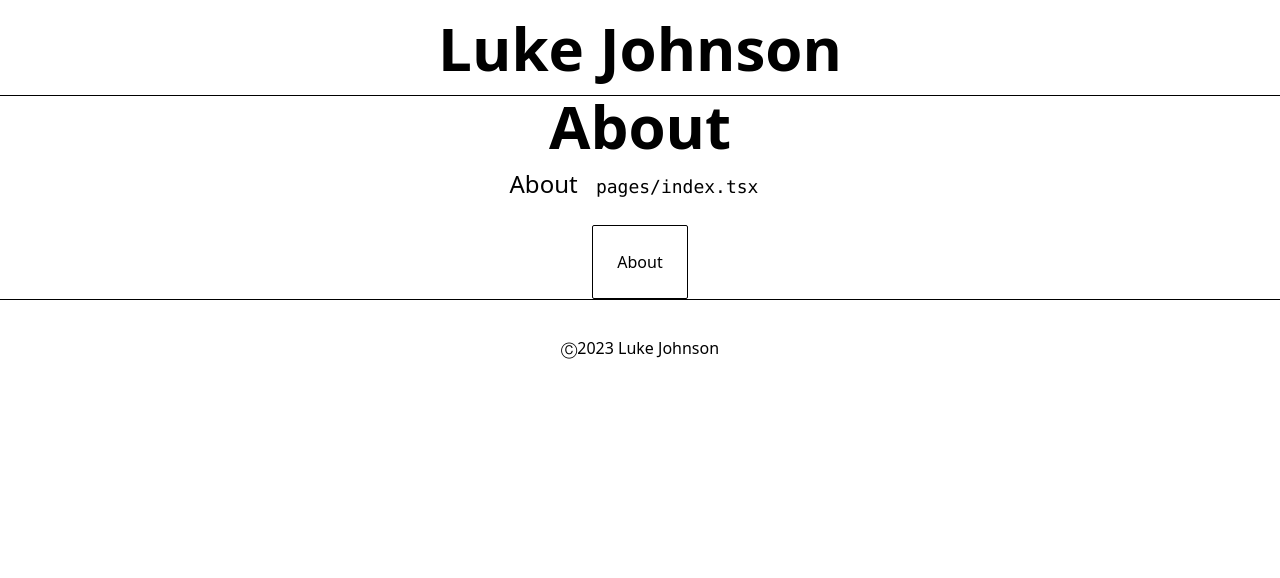
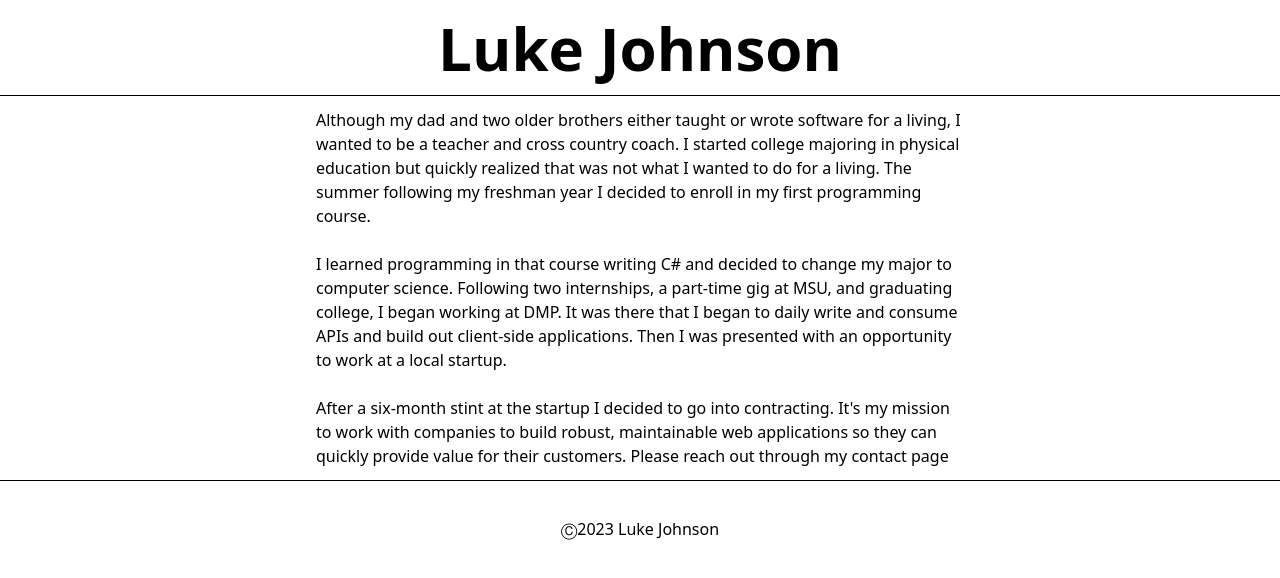
Before and after one commit to lukejo-io/website, a Next.js app: page /about in a window 1280 px wide. Shown: the top 578 px of the page. Built offline with nearby package versions, Linux system fonts and the light colour scheme.

Commit message:
Add about page

```diff
--- a/pages/about.tsx
+++ b/pages/about.tsx
@@ -11,17 +11,28 @@ const Home: NextPage = () => {
         <link rel="icon" href="/favicon.ico" />
       </Head>
 
-      <h1 className="text-6xl font-bold">About</h1>
-
-      <p className="mt-3 text-2xl">
-        About{" "}
-        <code className="rounded-md bg-gray-100 p-3 font-mono text-lg">
-          pages/index.tsx
-        </code>
-      </p>
-
-      <div className="mt-6 flex max-w-4xl flex-col items-center justify-around sm:w-full">
-        <LinkButton link={"https://nextjs.org/learn"} text={"About"} />
+      <div className={"flex flex-col text-left gap-6 p-3 max-w-2xl"}>
+        <p>
+          Although my dad and two older brothers either taught or wrote software
+          for a living, I wanted to be a teacher and cross country coach. I
+          started college majoring in physical education but quickly realized
+          that was not what I wanted to do for a living. The summer following my
+          freshman year I decided to enroll in my first programming course.
+        </p>
+        <p>
+          I learned programming in that course writing C# and decided to change
+          my major to computer science. Following two internships, a part-time
+          gig at MSU, and graduating college, I began working at DMP. It was
+          there that I began to daily write and consume APIs and build out
+          client-side applications. Then I was presented with an opportunity to
+          work at a local startup.
+        </p>
+        <p>
+          After a six-month stint at the startup I decided to go into
+          contracting. It's my mission to work with companies to build robust,
+          maintainable web applications so they can quickly provide value for
+          their customers. Please reach out through my contact page
+        </p>
       </div>
     </Layout>
   );
```
